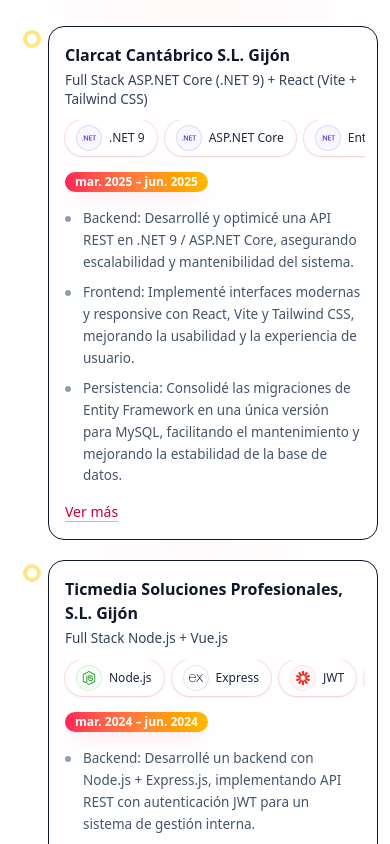
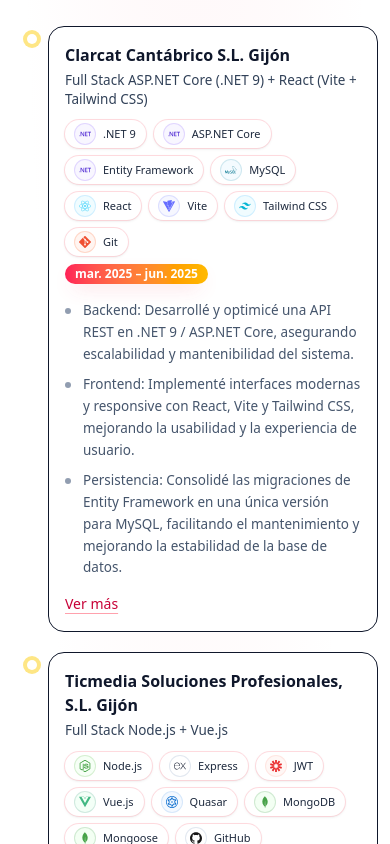
Before and after one commit to mariarosete/portafolio, a React (Vite) app: page / in a window 390 px wide. Shown: the part 3940-4784 px from the top of the page. Built offline with nearby package versions, Linux system fonts and the light colour scheme.

Commit message:
Mejoras versión móvil

```diff
--- a/src/components/Experience.tsx
+++ b/src/components/Experience.tsx
@@ -23,29 +23,31 @@
     <span
       title={tech}
       className="
-        shrink-0 inline-flex items-center gap-2
-        rounded-full px-3 py-1.5
-        text-[12px] text-slate-800
+        inline-flex items-center gap-2
+        rounded-full
+        px-2.5 py-1
+        text-[11px] sm:text-[12px]
+        text-slate-800
         bg-white
         ring-1 ring-rose-200/70
         shadow-sm
-        hover:shadow-md hover:-translate-y-[1px]
         transition
       "
     >
       <span
         className={`
           grid place-items-center
-          w-6 h-6 rounded-full
+          w-5 h-5 sm:w-6 sm:h-6
+          rounded-full
           ring-1 ${ring}
           ${bg}
         `}
         aria-hidden="true"
       >
         {Icono ? (
-          <Icono className="w-3.5 h-3.5" />
+          <Icono className="w-3 h-3 sm:w-3.5 sm:h-3.5" />
         ) : (
-          <span className="text-[11px]">•</span>
+          <span className="text-[10px]">•</span>
         )}
       </span>
       {tech}
@@ -55,7 +57,6 @@
 
 /**
  * Sección de Experiencia profesional.
- *
  */
 const Experiencia: React.FC = () => {
   const items = (EXPERIENCIA as ExperienceItem[]) ?? [];
@@ -118,12 +119,16 @@
                       {experiencia.role}
                     </p>
 
+                    {/* ✅ SIN SCROLL: wrap desde móvil */}
                     {Array.isArray(experiencia.techs) &&
                       experiencia.techs.length > 0 && (
-                        <div className="mt-3 -mx-1 px-1 overflow-x-auto md:overflow-visible">
-                          <div className="flex flex-nowrap gap-2 pb-2 md:flex-wrap md:pb-0">
+                        <div className="mt-3">
+                          <div className="flex flex-wrap gap-2">
                             {experiencia.techs.map((tecno) => (
-                              <TechChip key={`${experiencia.key}-${tecno}`} tech={tecno} />
+                              <TechChip
+                                key={`${experiencia.key}-${tecno}`}
+                                tech={tecno}
+                              />
                             ))}
                           </div>
                         </div>
@@ -147,7 +152,6 @@
                   </span>
                 </div>
 
-
                 <ul className="mt-4 space-y-2 text-slate-600 text-[13.5px] sm:text-[15px] leading-relaxed">
                   {visiblePoints.map((punto) => (
                     <li key={punto} className="flex gap-3">
@@ -157,14 +161,11 @@
                   ))}
                 </ul>
 
-
                 {hasMore && (
                   <div className="mt-3 sm:hidden">
                     <button
                       type="button"
-                      onClick={() =>
-                        setOpenKey(isOpen ? null : experiencia.key)
-                      }
+                      onClick={() => setOpenKey(isOpen ? null : experiencia.key)}
                       className="
                         inline-flex items-center
                         text-rose-700 text-sm
--- a/src/components/Tech.tsx
+++ b/src/components/Tech.tsx
@@ -257,7 +257,7 @@
         mt-3
         grid grid-cols-2 sm:grid-cols-3 md:grid-cols-4 lg:grid-cols-5
         gap-3 sm:gap-6
-        [@media(max-width:640px)]:scale-[0.92]
+        [@media(max-width:640px)]:scale-[0.88]
         [@media(max-width:640px)]:origin-top-left
       "
     >
```
